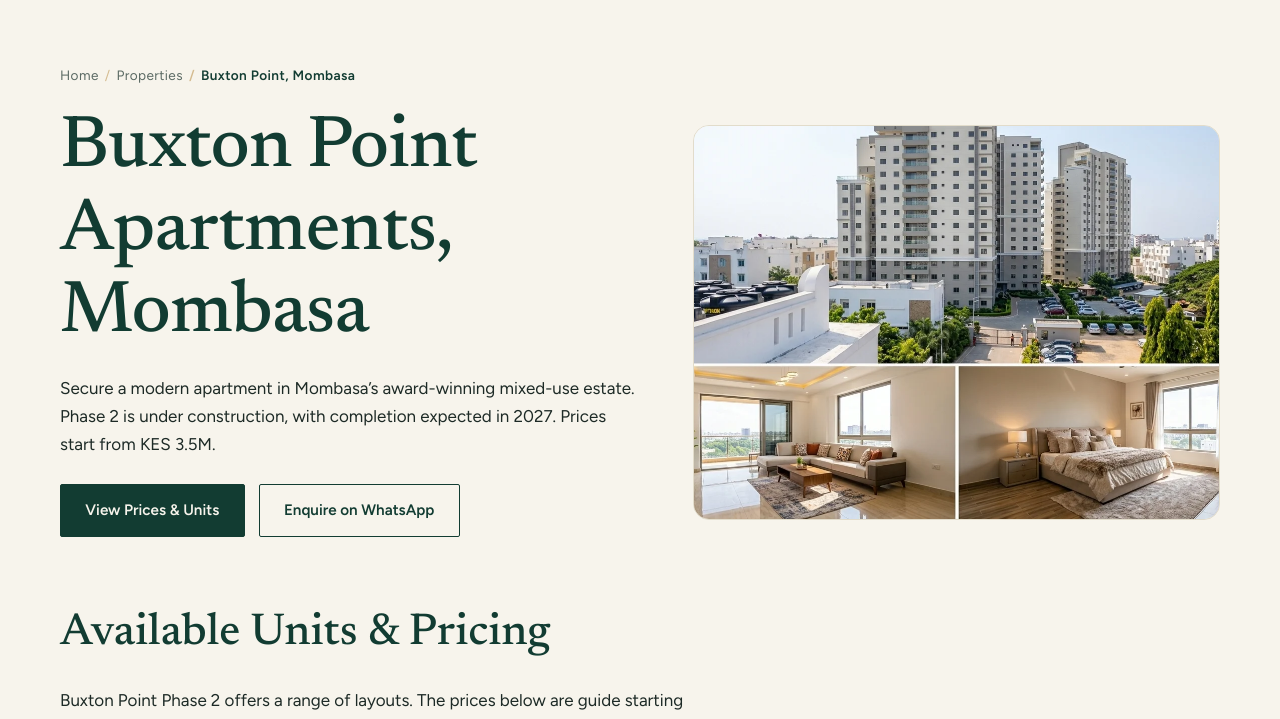
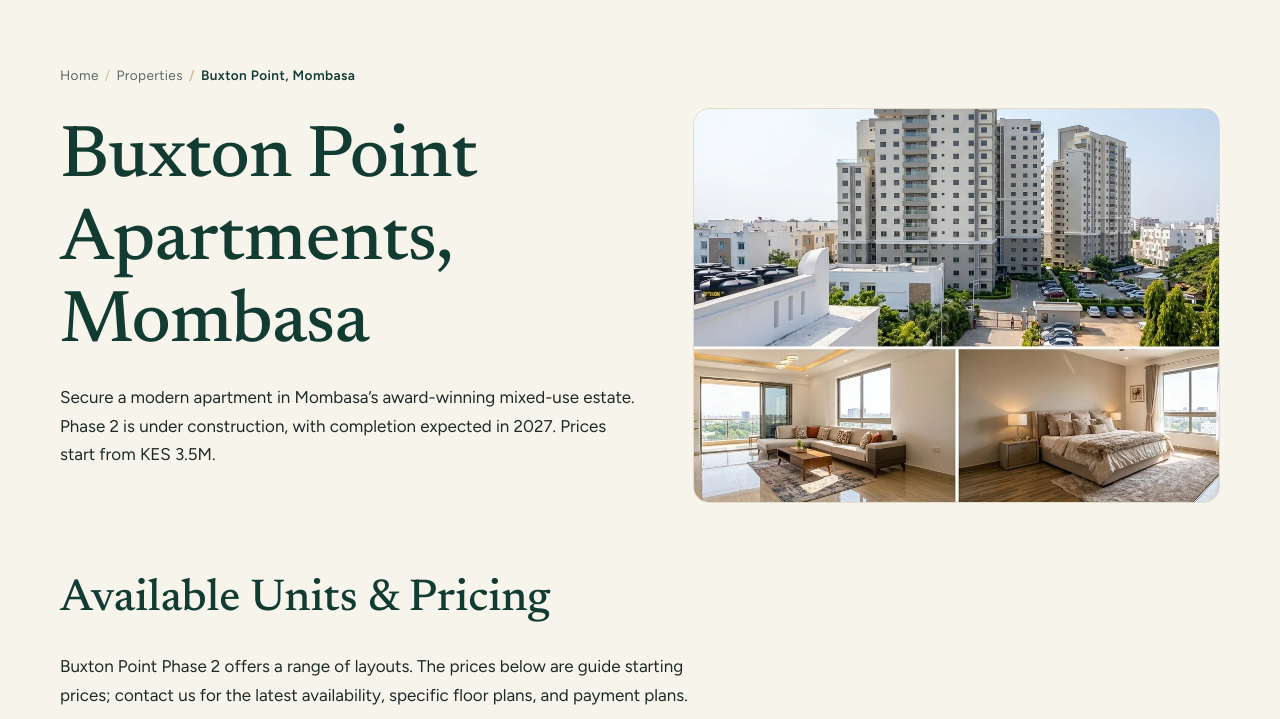
Before and after one commit to imoazy-Umrah/relocatetokenya, a plain HTML site: page buxton-point-mombasa/index.html in a window 1280 px wide. Shown: the part 77-796 px from the top of the page. Drawn offline with Linux system fonts and the light colour scheme.

Commit message:
Remove CTA buttons from Buxton Point hero section
Removed call-to-action buttons from the hero section.

```diff
--- a/buxton-point-mombasa/index.html
+++ b/buxton-point-mombasa/index.html
@@ -67,10 +67,6 @@
 <div class="hero-copy">
 <h1>Buxton Point Apartments, Mombasa</h1>
 <p class="lead">Secure a modern apartment in Mombasa’s award-winning mixed-use estate. Phase 2 is under construction, with completion expected in 2027. Prices start from KES 3.5M.</p>
-<div class="cta-row">
-<a class="btn" href="#units">View Prices &amp; Units</a>
-<a class="btn ghost" href="https://wa.me/254706688115?text=Hi%2C%20I%20am%20interested%20in%20Buxton%20Point%20apartments.%20Please%20send%20me%20the%20available%20units%20and%20payment%20plans." target="_blank" rel="noopener">Enquire on WhatsApp</a>
-</div>
 </div>
 <figure class="hero-media">
 <img src="/images/properties/buxton-point.webp" alt="Artist impression of the completed Buxton Point apartments in Mombasa" fetchpriority="high" decoding="async">
```
